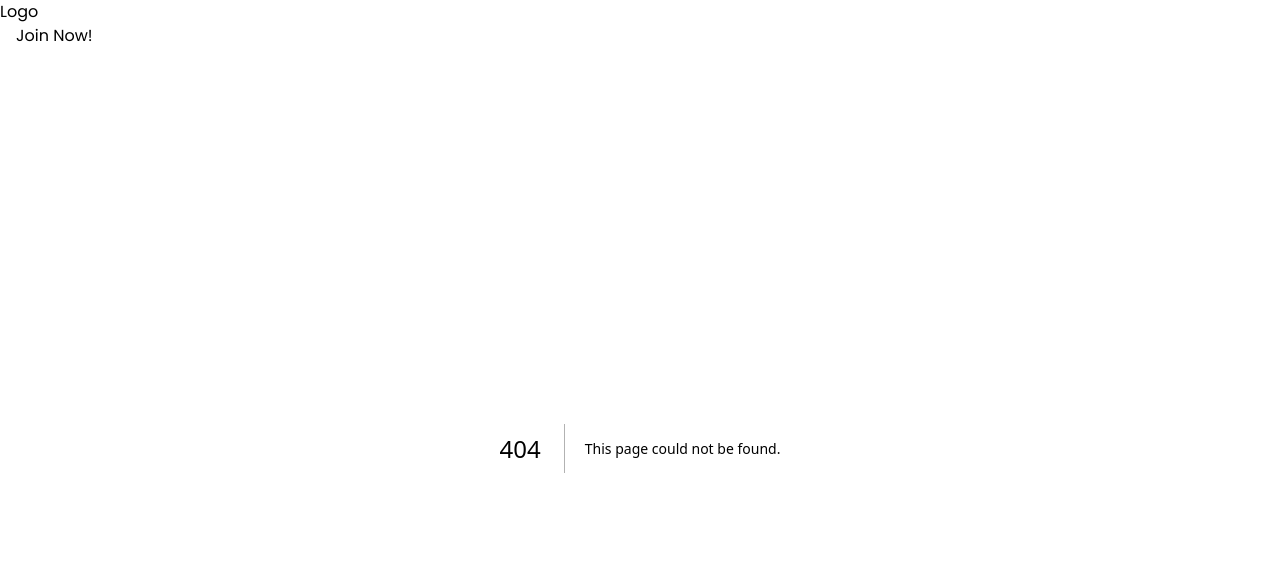
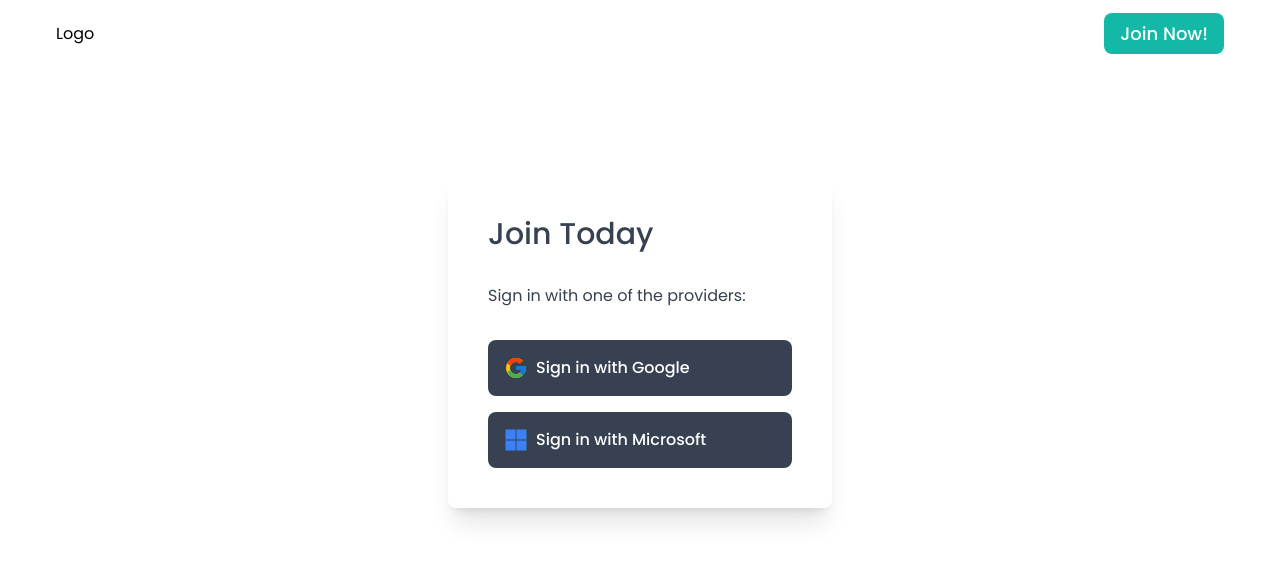
Before and after one commit to shashankanp/BHive-Task, a Next.js app: page /auth/login in a window 1280 px wide. Before the commit this address had no page. Shown: the top 562 px of the page. Built offline with nearby package versions, Linux system fonts and the light colour scheme; no server answers.

Commit message:
Google Auth working

```diff
--- a/package.json
+++ b/package.json
@@ -18,6 +18,8 @@
     "next": "13.2.4",
     "react": "18.2.0",
     "react-dom": "18.2.0",
+    "react-firebase-hooks": "^5.1.1",
+    "react-icons": "^4.8.0",
     "typescript": "4.9.5"
   },
   "devDependencies": {
--- /dev/null
+++ b/src/app/auth/login/page.tsx
@@ -0,0 +1,45 @@
+"use client";
+
+import React from "react";
+import { FcGoogle } from "react-icons/fc";
+import { FaMicrosoft } from "react-icons/fa";
+import { GoogleAuthProvider, signInWithPopup } from "firebase/auth";
+import { auth } from "../../../../utils/firebase";
+import { useRouter } from "next/navigation";
+
+export default function Login() {
+  // Sign in with Google
+  const route=useRouter();
+  const googleProvider = new GoogleAuthProvider();
+  const GoogleLogin = async () => {
+    try {
+      const result = await signInWithPopup(auth, googleProvider);
+      console.log(result.user);
+      route.push("/dashboard")
+    } catch (error) {
+      console.log(error);
+    }
+  };
+
+  return (
+    <div className="shadow-xl mt-32 p-10 text-gray-700 rounded-lg max-w-sm mx-auto">
+      <h2 className="text-3xl font-medium">Join Today</h2>
+      <div className="py-4">
+        <h3 className="py-4">Sign in with one of the providers:</h3>
+      </div>
+      <div className="flex flex-col gap-4">
+        <button
+          onClick={GoogleLogin}
+          className="text-white bg-gray-700 p-4 w-full font-medium rounded-lg flex align-middle gap-2 "
+        >
+          <FcGoogle className="text-2xl" />
+          Sign in with Google
+        </button>
+        <button className="text-white bg-gray-700 p-4 w-full font-medium rounded-lg flex align-middle gap-2 ">
+          <FaMicrosoft className="text-2xl text-blue-500" />
+          Sign in with Microsoft
+        </button>
+      </div>
+    </div>
+  );
+}
--- /dev/null
+++ b/src/app/dashboard/page.tsx
@@ -0,0 +1,27 @@
+"use client";
+
+import { auth } from "../../../utils/firebase";
+import { useAuthState } from "react-firebase-hooks/auth";
+import { useRouter } from "next/navigation";
+
+export default function Dashboard() {
+  const [user, loading] = useAuthState(auth);
+  const route = useRouter();
+  console.log(user);
+  if (loading) return <h1 className="text-3xl">Loading...</h1>;
+  if (!user) route.push("/auth/login");
+  if (user)
+    return (
+      <div>
+        <h1 className="text-4xl mt-10">
+          Welcome to your dashboard {user?.displayName}!
+        </h1>
+        <button
+          onClick={() => auth.signOut()}
+          className="bg-teal-500 py-2 px-6 rounded-xl mt-10 text-white font-medium"
+        >
+          Sign Out :(
+        </button>
+      </div>
+    );
+}
--- a/src/app/layout.tsx
+++ b/src/app/layout.tsx
@@ -18,7 +18,7 @@ export default function RootLayout({
   children: React.ReactNode;
 }) {
   return (
-    <html className={poppins.className}>
+    <html className={`${poppins.className} mx-14 my-5`}>
       <head></head>
       <body>
         <header>
--- a/src/app/page.tsx
+++ b/src/app/page.tsx
@@ -5,5 +5,9 @@ import styles from "./page.module.css";
 const inter = Inter({ subsets: ["latin"] });
 
 export default function Home() {
-  return <main></main>;
+  return (
+    <main>
+      <h2 className="text-2xl mt-10">Join our amazing family of investors today!</h2>
+    </main>
+  );
 }
--- a/src/component/nav.tsx
+++ b/src/component/nav.tsx
@@ -1,12 +1,35 @@
+"use client";
+
 import React from "react";
 import Link from "next/link";
+import { useAuthState } from "react-firebase-hooks/auth";
+import { auth } from "../../utils/firebase";
+
 
 export default function Nav() {
+  const [user, loading] = useAuthState(auth);
+
   return (
-    <nav>
+    <nav className="flex justify-between items-center py-0">
       <Link href={"/"}>Logo</Link>
       <ul>
-        <Link className="py-2 px-4">Join Now!</Link>
+        {!user && (
+          <Link
+            className="bg-teal-500 rounded-lg py-2 px-4 font-medium text-lg ml-8 text-white"
+            href="/auth/login"
+          >
+            Join Now!
+          </Link>
+        )}
+        {user && (
+          <div>
+            <Link href={"/dashboard"}>
+              <img src={`${user.photoURL}`} alt="avatar"
+              referrerPolicy="no-referrer" className="rounded-full w-12 mx-auto"/>
+            </Link>
+            <h2>{user.displayName}</h2>
+          </div>
+        )}
       </ul>
     </nav>
   );
--- a/utils/firebase.tsx
+++ b/utils/firebase.tsx
@@ -18,6 +18,10 @@ const firebaseConfig = {
 };
 
 // Initialize Firebase
+let analytics;
 const app = initializeApp(firebaseConfig);
-const analytics = getAnalytics(app);
+if (app.name && typeof window !== "undefined") {
+  analytics = getAnalytics(app);
+}
+
 export const auth = getAuth();
```
Also changed, not shown: src/app/globals.css (+12 -2 lines), 1 other file (tests, documents, lock files or other folders).
